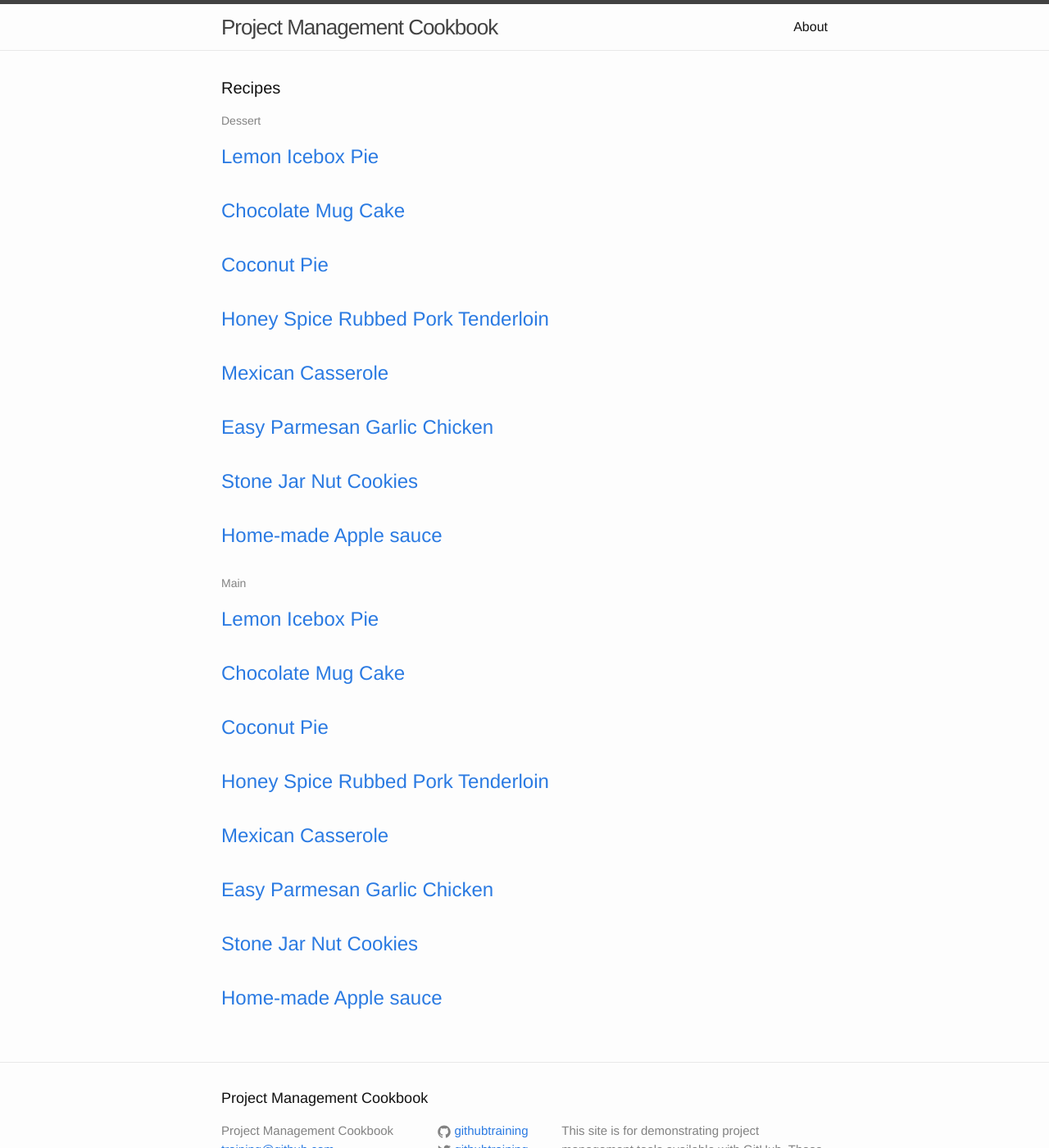
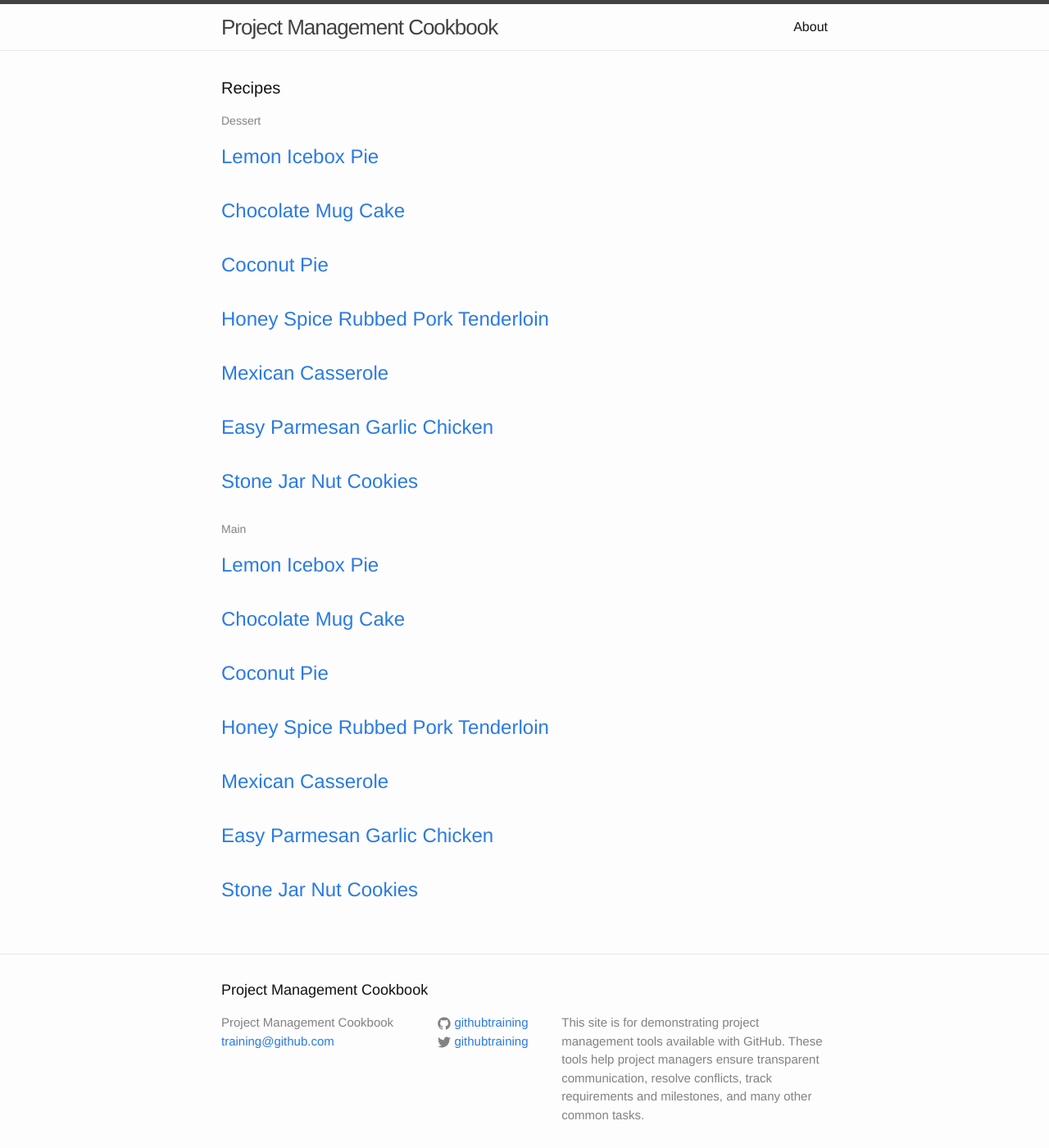
Before and after one commit to githubschool/pm-cookbook, a Jekyll site: the page built from index.html, in a window 1280 px wide and 1400 px high. Shown: the whole window at 82% size. Built offline with Jekyll 4.4.1, drawn with Linux system fonts in a browser that asks for light colours.

Commit message:
Update apple-sauce.md

```diff
--- a/_recipes/desserts/apple-sauce.md
+++ b/_recipes/desserts/apple-sauce.md
@@ -1,10 +1,3 @@
----
-layout: recipe
-title:  "Home-made Apple sauce"
-date:   2020-05-05 15:16:04
-category: "Dessert"
----
-
 Home Made Apple Sauce Recipe
 ===
 
```
